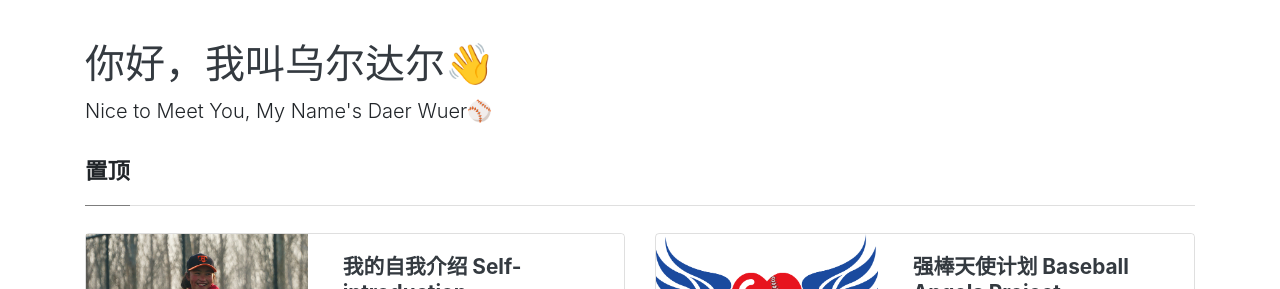
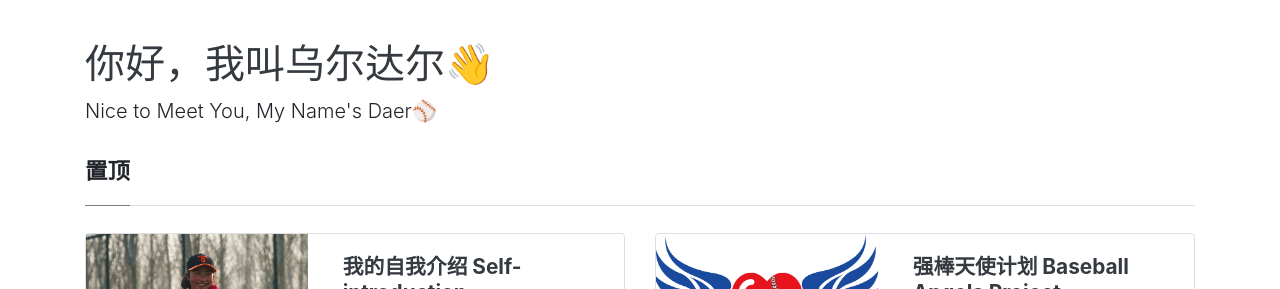
Before and after one commit to Charlotte-WXWQ/wuerdaer090405, a Jekyll site: the page built from index.html, in a window 1280 px wide. Shown: the top 289 px of the page. Built offline with Jekyll 4.4.1, drawn with Linux system fonts in a browser that asks for light colours; nearby versions of some CDN libraries; the list of posts is cut into pages by our own code.

Commit message:
Update _config.yml

```diff
--- a/_config.yml
+++ b/_config.yml
@@ -6,7 +6,7 @@ title: "你好，我叫乌尔达尔👋"
 # 网站的主标题
 name: "你好，我叫乌尔达尔👋"
 # 网站副标题
-description: "Nice to Meet You, My Name's Daer Wuer⚾️"
+description: "Nice to Meet You, My Name's Daer⚾️"
 
 # 分页配置
 # 每页文章数量
```
